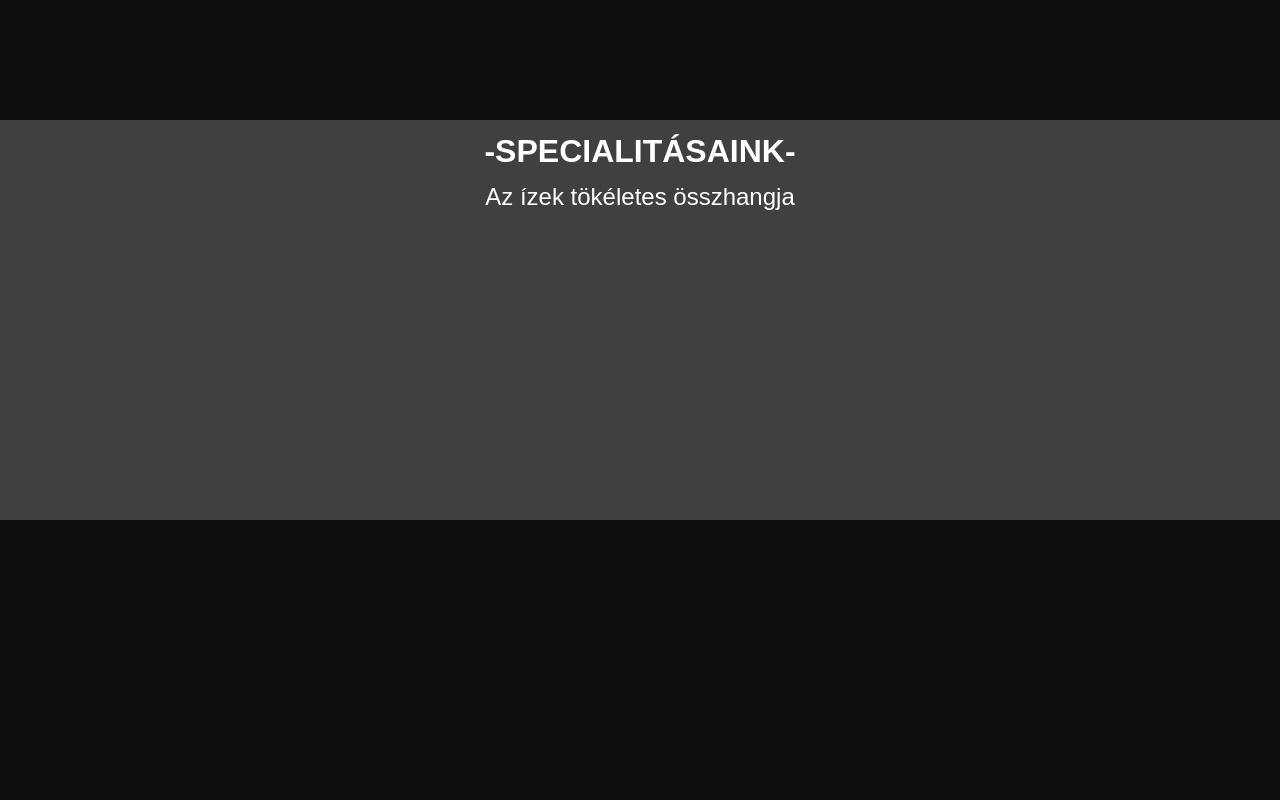
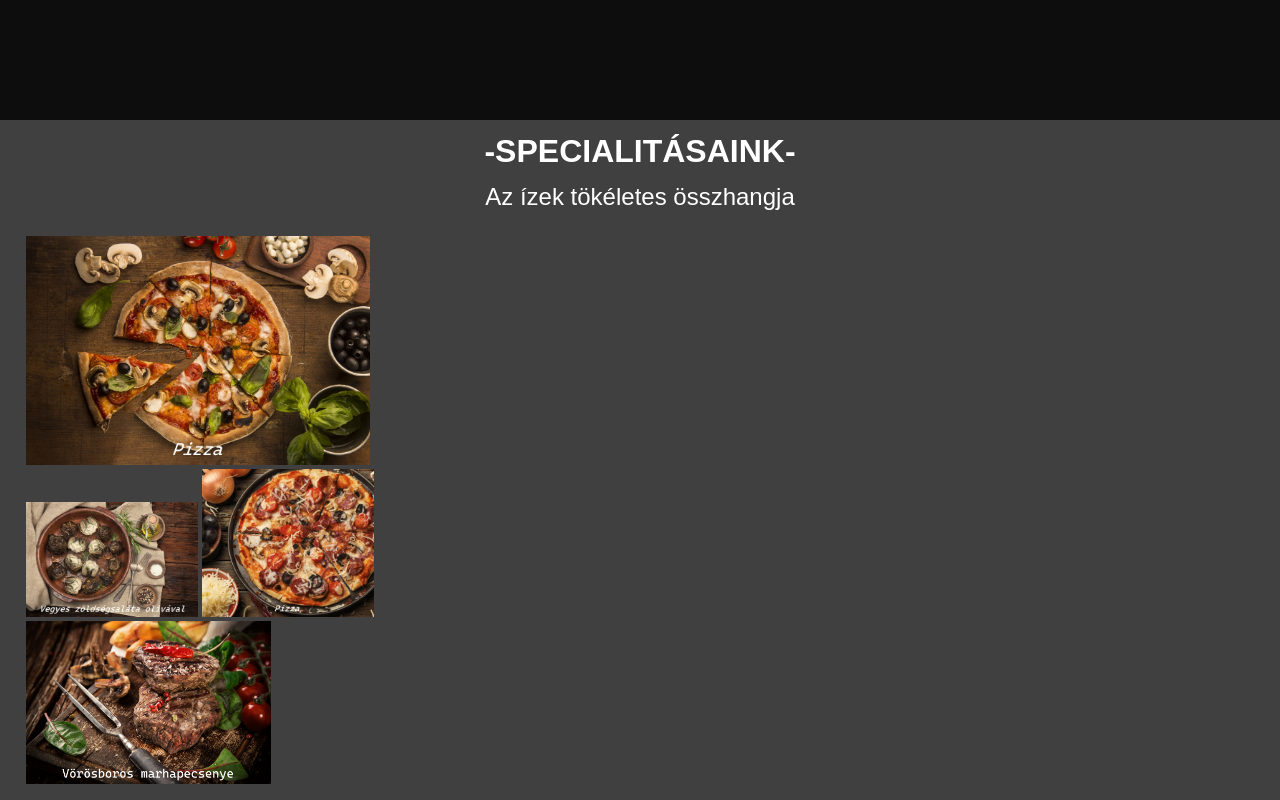
Before and after one commit to Hubble12/VD_Pizza, a plain HTML site: page index.html in a window 1280 px wide. Shown: the part 1080-1880 px from the top of the page. Drawn offline with Linux system fonts and the light colour scheme.

Commit message:
kepek_elrendezes_kezdete

```diff
--- a/index.html
+++ b/index.html
@@ -50,7 +50,31 @@
     <h1 id="special_text">-SPECIALITÁSAINK-</h1>
     <h2 id="izek_text">Az ízek tökéletes összhangja</h2>
 
-    <div id="kepek_outer_div"></div>
+
+
+
+
+    <div id="kepek_outer_div">
+        <div id="kepek_left_div">
+            <div id="kepek_left_top_div"><img src="pictures/pic01mas.jpg" id="pic1"></div>
+
+            <div id="kepek_left_bottom_div">
+                <div id="kepek_left_bottom_left_div"><img src="pictures/pic03mas.jpg" id="pic3"></div>
+                <div id="kepek_left_bottom_right_div"><img src="pictures/pic04mas.jpg" id="pic4"></div>
+            </div>
+
+        </div>
+
+
+        <div id="kepek_right_div">
+            <div id="kepek_right_top_div"><img src="pictures/pic02mas.jpg" id="pic2"></div>
+            <div id="kepek_right_bottom_div"></div>
+        </div>
+    </div>
+
+
+
+
 
 </div>
 
--- a/pizza.css
+++ b/pizza.css
@@ -36,7 +36,7 @@ div{
 
 #card03{
     background-color: 	rgb(64, 64, 64);
-    height: 400px;
+    height: 700px;
     width: 100%;
 
 }
@@ -150,8 +150,8 @@ div{
     padding-bottom: 12px;
     padding-left: 50px;
     padding-right: 50px;
-    margin-left: 4%;
-    margin-right: 4%;
+    margin-left: 2%;
+    margin-right: 2%;
 }
 
 #special_text{
@@ -168,3 +168,86 @@ div{
     margin: auto;
     font-weight: 100;
 }
+
+
+
+
+
+
+
+
+
+#kepek_outer_div{
+    margin: 2%;
+
+}
+
+
+
+#kepek_left_div{
+    width: 40%;
+
+}
+
+#kepek_left_top_div{
+    width: 100%;
+    height: 100%;
+    background-position: center;
+
+}
+
+
+#kepek_left_bottom_div{
+
+}
+
+#kepek_left_bottom_left_div{
+    display: inline;
+
+}
+
+#kepek_left_bottom_right_div{
+    display: inline;
+
+}
+
+
+
+
+
+#kepek_right_div{
+    width: 30%;
+    display: inline;
+
+}
+
+#kepek_right_top_div{
+    display: inline;
+
+}
+
+#kepek_right_bottom_div{
+
+}
+
+
+
+#pic1{
+    width: 70%;
+    height: 70%;
+}
+
+#pic3{
+    width: 35%;
+    height: 35%;
+}
+
+#pic4{
+    width: 35%;
+    height: 35%;
+}
+
+#pic2{
+    width: 20%;
+    height: 20%;
+}
```
Also changed, not shown: pictures/pic01mas.jpg (added), pictures/pic02mas.jpg (added), pictures/pic03mas.jpg (added), pictures/pic04mas.jpg (added).
